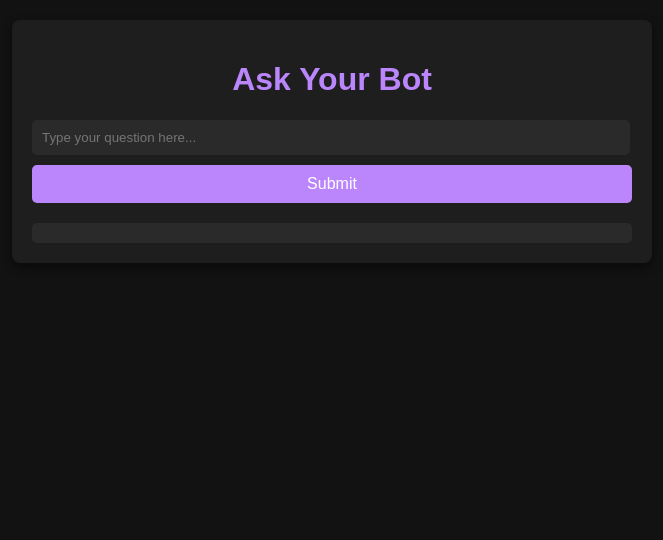
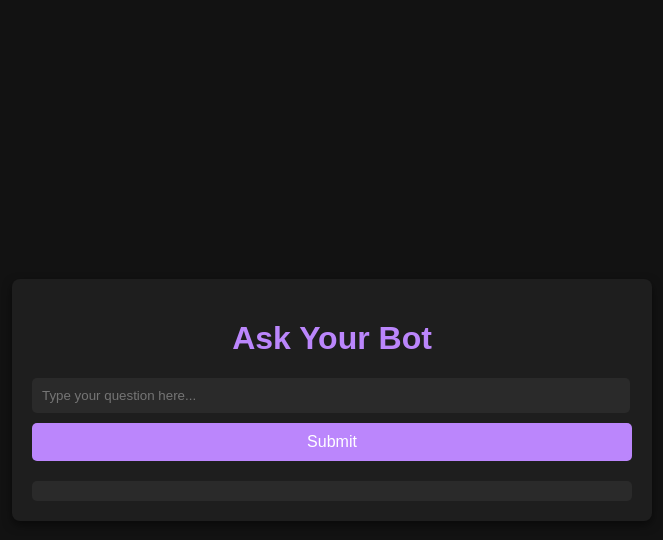
Before and after one commit to Ankush1oo8/MARWADIS_AI, a plain HTML site: page index.html in a window 1280 px wide. Shown: the whole page, without its empty margins (308-971 px from the left). Drawn offline with Linux system fonts and the light colour scheme.

Commit message:
updated css

```diff
--- a/style.css
+++ b/style.css
@@ -1,22 +1,31 @@
+/* styles.css */
+
 body {
     font-family: Arial, sans-serif;
     background-color: #121212; /* Dark background */
     color: #E0E0E0; /* Light text */
     margin: 0;
-    padding: 20px;
+    padding: 0;
+    height: 100vh; /* Full viewport height */
+    display: flex; /* Use Flexbox */
+    justify-content: center; /* Center horizontally */
+    align-items: center; /* Center vertically */
 }
+
 h1 {
     text-align: center;
     color: #BB86FC; /* Purple color for headings */
 }
+
 #container {
     max-width: 600px;
-    margin: 0 auto;
+    width: 100%; /* Make it responsive */
     padding: 20px;
     border-radius: 8px;
     background-color: #1E1E1E; /* Dark card background */
     box-shadow: 0 4px 10px rgba(0, 0, 0, 0.5);
 }
+
 input[type="text"] {
     width: calc(100% - 22px); /* Full width minus padding */
     padding: 10px;
@@ -26,6 +35,7 @@ input[type="text"] {
     background-color: #2A2A2A; /* Input background */
     color: #E0E0E0; /* Input text color */
 }
+
 button {
     width: 100%;
     padding: 10px;
@@ -36,9 +46,11 @@ button {
     font-size: 16px;
     cursor: pointer;
 }
+
 button:hover {
     background-color: #9B59B6; /* Darker button on hover */
 }
+
 #response {
     margin-top: 20px;
     border-radius: 5px;
```
